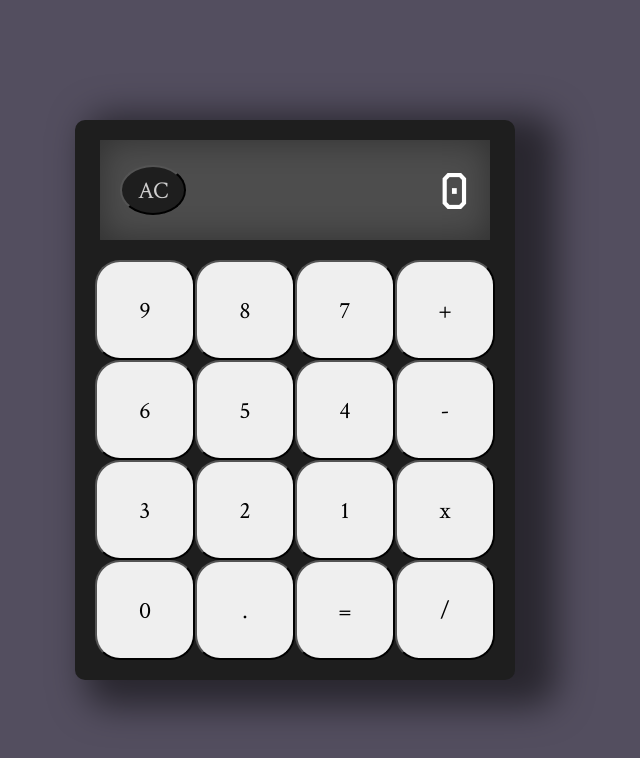
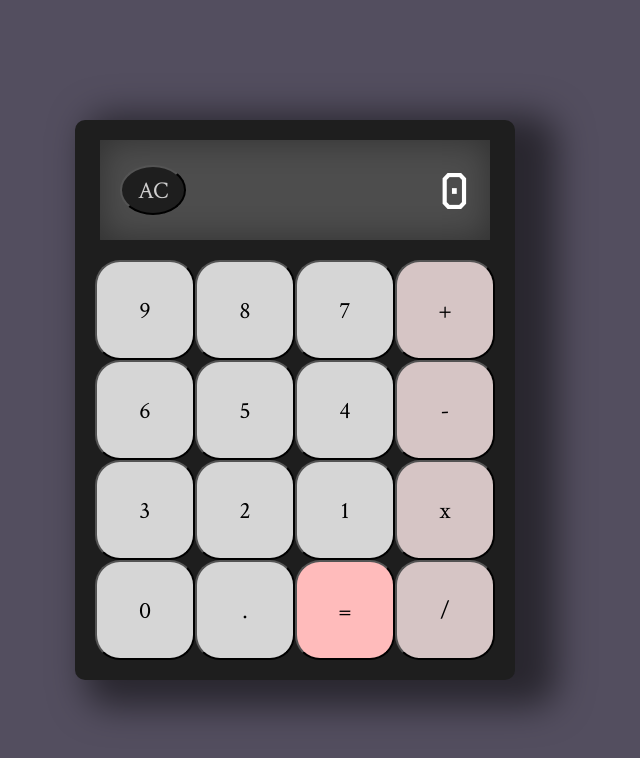
Before and after one commit to NahuMeza/My-React-Calculator, a React (Vite) app: page / in a window 1280 px wide. Shown: the top 758 px of the page, without its empty margins (345-985 px from the left). Built offline with nearby package versions, Linux system fonts and the light colour scheme.

Commit message:
button backgrounds

```diff
--- a/src/Components/App/App.css
+++ b/src/Components/App/App.css
@@ -93,3 +93,31 @@ button:disabled{
 .displayn::-webkit-scrollbar-corner{
     display: none;
 }
+
+/* Estilos y hover para los botones */
+
+.calcOps{
+    background-color: #d6c5c5;
+}
+
+.nums{
+    background-color: #d6d6d6;
+}
+
+.equalButton{
+    background-color: #ffbbbb;
+}
+
+.nums:hover{
+    background-color: #b1b1b1;
+}
+.calcOps:hover{
+    background-color: #b4a4a4;
+}
+
+.equalButton:hover{
+    background-color: #d37c7c;
+}
+.acButton:hover{
+    background-color: #353535;
+}
--- a/src/Components/App/App.jsx
+++ b/src/Components/App/App.jsx
@@ -54,7 +54,7 @@ function App () {
     <main>
       <section className='calc-case'>
         <article className='calc-display'>
-          <button onClick={() => { setWichValue(1); setFirstValue(''); setSecondValue(''); setNumDisabled(false) }}>
+          <button onClick={() => { setWichValue(1); setFirstValue(''); setSecondValue(''); setNumDisabled(false) }} className='acButton'>
             AC
           </button>
           <div className='displayn'>
@@ -68,7 +68,7 @@ function App () {
                 <div key={index + numb}>
                   {numb.map((num) => {
                     return (
-                      <CalcButton key={num} onClick={() => { return num !== '=' ? setValues(num) : calculate() }} disab={numDisabled}>
+                      <CalcButton key={num} onClick={() => { return num !== '=' ? setValues(num) : calculate() }} disab={numDisabled} arrName='nums'>
                         {num}
                       </CalcButton>
                     )
@@ -80,7 +80,7 @@ function App () {
           <div className='calc-ops'>
             {calcOps.map((op) => {
               return (
-                <CalcButton key={op} onClick={() => { setWichValue(2); setOperation(op) }} disab={wichValue === 2 ? true : null}>
+                <CalcButton key={op} onClick={() => { setWichValue(2); setOperation(op) }} disab={wichValue === 2 ? true : null} arrName='calcOps'>
                   {op}
                 </CalcButton>
               )
--- a/src/Components/CalcButton/CalcButton.jsx
+++ b/src/Components/CalcButton/CalcButton.jsx
@@ -1,7 +1,7 @@
 
-const CalcButton = ({ children, onClick, disab }) => {
+const CalcButton = ({ children, onClick, disab, arrName = null }) => {
   return (
-    <button onClick={() => { onClick() }} disabled={disab}>
+    <button onClick={() => { onClick() }} disabled={disab} className={children !== '=' ? arrName : 'equalButton'}>
       {children}
     </button>
   )
```
